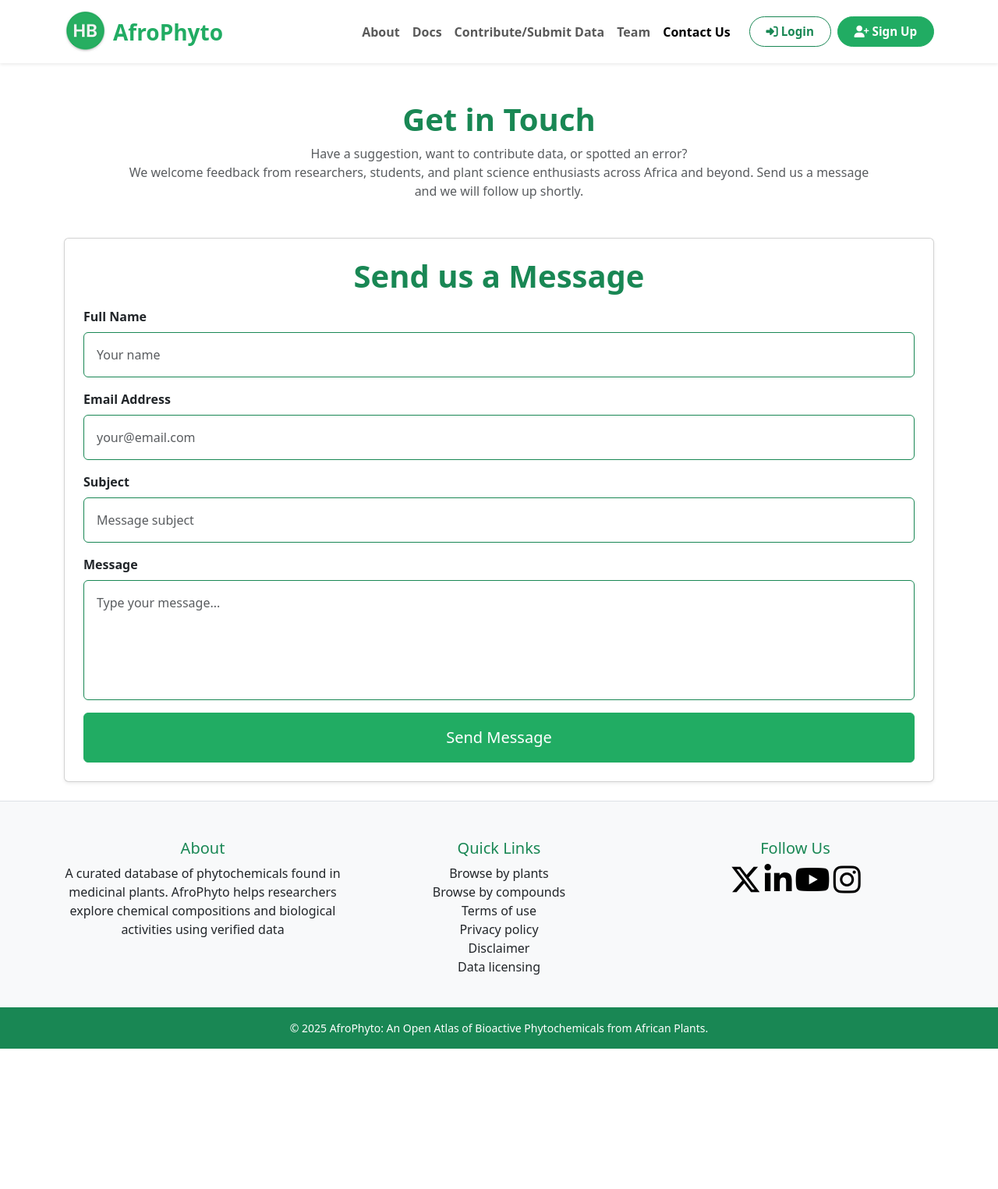
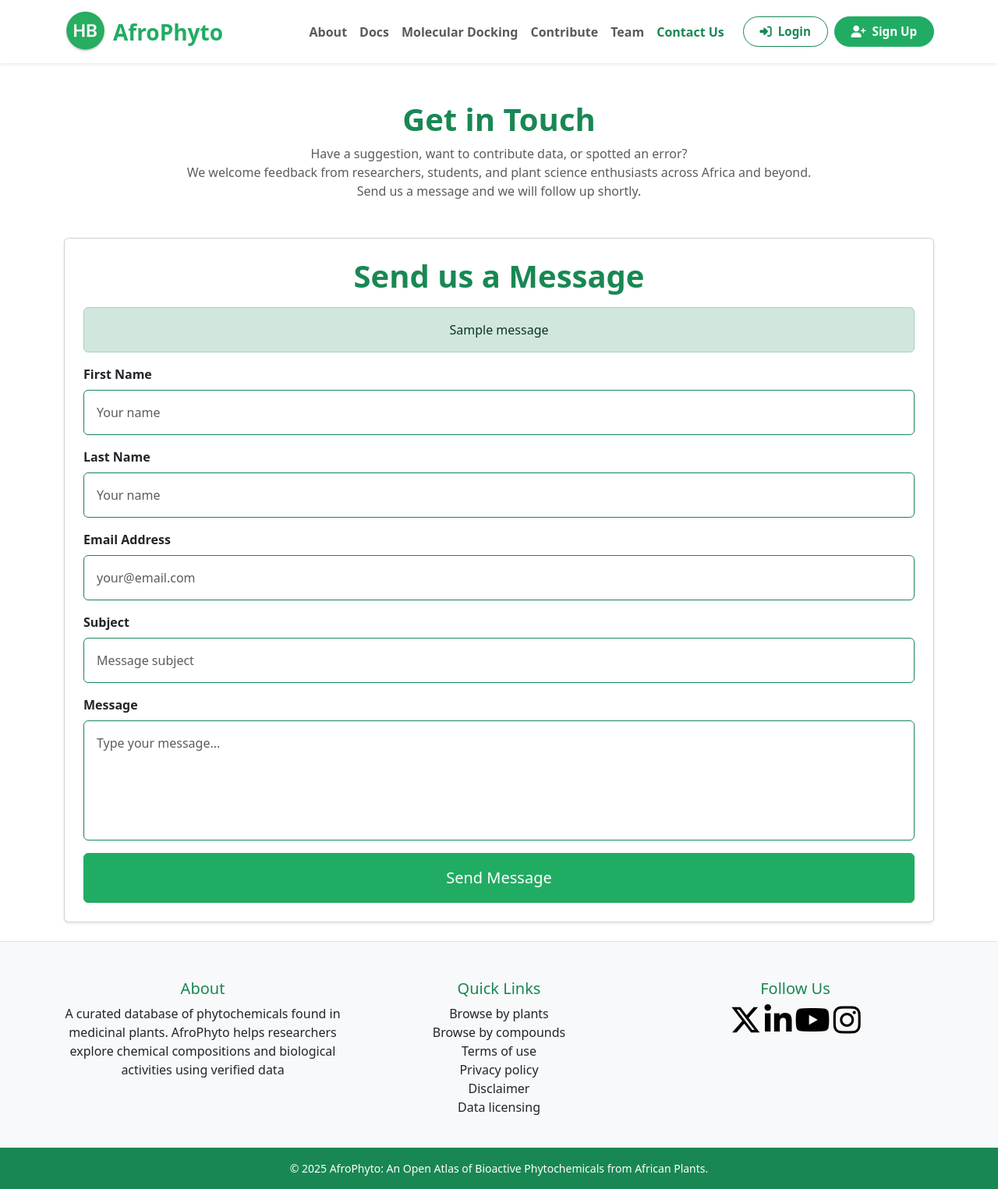
Before and after one commit to HackBio-Internship/afro-phyto--unilag, a Django app: template main/templates/contact.html in a window 1280 px wide. Shown: the whole page at 78% size. Before the commit the page ends 1345 px from the top, so only its background shows below. Run offline with Django 5.2, Linux system fonts and the light colour scheme; the template is opened without the code that fills it, so the values that code supplies are empty; tables that the repository leaves empty hold one stand-in row (values such as "Sample post"); one stand-in notice (Sample message) is shown; parts of the project's set-up code (start-up, migrations or seed data) failed here and were passed over; some libraries are stand-ins or nearby versions.

Commit message:
updated contact page

```diff
--- a/main/templates/contact.html
+++ b/main/templates/contact.html
@@ -12,7 +12,7 @@
 </head>
 <body>
 
-<!-- Header-->
+<!-- Header -->
 <header class="navbar navbar-expand-md sticky-top shadow-sm py-2 bg-white">
     <div class="container">
         <a class="navbar-brand d-flex align-items-center" href="{% url 'index' %}">
@@ -26,19 +26,35 @@
             <ul class="navbar-nav ms-auto align-items-center">
                 <li class="nav-item"><a class="nav-link fw-semibold" href="{% url 'about' %}">About</a></li>
                 <li class="nav-item"><a class="nav-link fw-semibold" href="{% url 'documentation' %}">Docs</a></li>
-                <li class="nav-item"><a class="nav-link fw-semibold" href="{% url 'contribute' %}">Contribute/Submit Data</a></li>
+                <li class="nav-item"><a class="nav-link fw-semibold" href="{% url 'docking_with_diffdock' %}">Molecular Docking</a></li>
+                <li class="nav-item"><a class="nav-link fw-semibold" href="{% url 'contribute' %}">Contribute</a></li>
                 <li class="nav-item"><a class="nav-link fw-semibold" href="{% url 'team' %}">Team</a></li>
-                <li class="nav-item"><a class="nav-link fw-semibold active" href="{% url 'contact' %}">Contact Us</a></li>
-                <li class="nav-item d-flex flex-column flex-md-row align-items-center gap-2 gap-md-2 ms-md-3 header-auth-buttons">
-                    <!-- Login Button -->
-                    <a href="{% url 'login' %}" class="btn btn-outline-success d-flex align-items-center gap-1" data-bs-toggle="tooltip" data-bs-placement="bottom" title="Already have an account? Login">
-                        <i class="fa-solid fa-right-to-bracket"></i> Login
-                    </a>
-                    <!-- Sign Up Button -->
-                    <a href="{% url 'signup' %}" class="btn btn-success d-flex align-items-center gap-1" data-bs-toggle="tooltip" data-bs-placement="bottom" title="Create a new account">
-                        <i class="fa-solid fa-user-plus"></i> Sign Up
-                    </a>
-                </li>
+                <li class="nav-item"><a class="nav-link fw-semibold text-success" href="{% url 'contact' %}">Contact Us</a></li>
+
+                {% if user.is_authenticated %}
+                    <li class="nav-item ms-md-3 d-flex flex-column flex-md-row gap-2 header-auth-buttons">
+                        <a href="{% url 'dashboard' %}" class="btn btn-outline-success d-flex align-items-center gap-2">
+                            <i class="fa-solid fa-gauge"></i> Dashboard
+                        </a>
+                        {% if is_manager %}
+                            <!--<a href="{% url 'review_contributions' %}" class="btn btn-warning d-flex align-items-center gap-2">
+                                <i class="fa-solid fa-check"></i> Review
+                            </a>-->
+                        {% endif %}
+                        <a href="{% url 'logout' %}" class="btn btn-danger d-flex align-items-center gap-2">
+                            <i class="fa-solid fa-right-from-bracket"></i> Logout
+                        </a>
+                    </li>
+                {% else %}
+                    <li class="nav-item ms-md-3 d-flex flex-column flex-md-row gap-2 header-auth-buttons">
+                        <a href="{% url 'login' %}" class="btn btn-outline-success d-flex align-items-center gap-2">
+                            <i class="fa-solid fa-right-to-bracket"></i> Login
+                        </a>
+                        <a href="{% url 'signup' %}" class="btn btn-success d-flex align-items-center gap-2">
+                            <i class="fa-solid fa-user-plus"></i> Sign Up
+                        </a>
+                    </li>
+                {% endif %}
             </ul>
         </nav>
     </div>
@@ -48,7 +64,7 @@
     <h4 class="fw-bold mb-2 text-success fs-1 pt-5">Get in Touch</h4>
     <p class="text-muted w-75 mx-auto">
         Have a suggestion, want to contribute data, or spotted an error? <br>
-        We welcome feedback from researchers, students, and plant science enthusiasts across Africa and beyond.
+        We welcome feedback from researchers, students, and plant science enthusiasts across Africa and beyond.<br>
         Send us a message and we will follow up shortly.
     </p>
 </div>
@@ -59,23 +75,52 @@
         <div class="col-md-10 col-lg-12">
             <div class="card shadow-sm p-4">
                 <h4 class="fw-bold mb-3 text-success text-center h4 fs-1">Send us a Message</h4>
+                {% if messages %}
+                <div class="alert-messages">
+                    {% for message in messages %}
+                        <div class="alert alert-{{ message.tags }} text-center">
+                            {{ message }}
+                        </div>
+                    {% endfor %}
+                </div>
+                {% endif %}
+
                 <form method="POST" action="{% url 'contact' %}">
                     {% csrf_token %}
                     <div class="mb-3">
-                        <label class="form-label fw-semibold" for="name">Full Name</label>
-                        <input type="text" class="form-control rounded-2 border-success p-3" id="name" name="name" placeholder="Your name" required>
+                        <label class="form-label fw-semibold" for="fname">First Name</label>
+                        <input type="text" class="form-control rounded-2 border-success p-3" id="fname" name="fname" placeholder="Your name" value="{{ form.fname.value|default:'' }}" required>
+                        {% if form.fname.errors %}
+                            <small class="text-danger">{{ form.fname.errors.0 }}</small>
+                        {% endif %}
+                    </div>
+                    <div class="mb-3">
+                        <label class="form-label fw-semibold" for="lname">Last Name</label>
+                        <input type="text" class="form-control rounded-2 border-success p-3" id="lname" name="lname" placeholder="Your name" value="{{ form.lname.value|default:'' }}" required>
+                        {% if form.lname.errors %}
+                            <small class="text-danger">{{ form.lname.errors.0 }}</small>
+                        {% endif %}
                     </div>
                     <div class="mb-3">
                         <label class="form-label fw-semibold" for="email">Email Address</label>
-                        <input type="email" class="form-control rounded-2 border-success p-3" id="email" name="email" placeholder="your@email.com" required>
+                        <input type="email" class="form-control rounded-2 border-success p-3" id="email" name="email" placeholder="your@email.com" value="{{ form.email.value|default:'' }}" required>
+                        {% if form.email.errors %}
+                            <small class="text-danger">{{ form.email.errors.0 }}</small>
+                        {% endif %}
                     </div>
                     <div class="mb-3">
                         <label class="form-label fw-semibold" for="subject">Subject</label>
-                        <input type="text" class="form-control rounded-2 border-success p-3" id="subject" name="subject" placeholder="Message subject" required>
+                        <input type="text" class="form-control rounded-2 border-success p-3" id="subject" name="subject" placeholder="Message subject" value="{{ form.subject.value|default:'' }}" required>
+                        {% if form.subject.errors %}
+                            <small class="text-danger">{{ form.subject.errors.0 }}</small>
+                        {% endif %}
                     </div>
                     <div class="mb-3">
                         <label class="form-label fw-semibold" for="message">Message</label>
-                        <textarea rows="5" class="form-control border-success rounded p-3" id="message" name="message" placeholder="Type your message..." required style="resize: none;"></textarea>
+                        <textarea rows="5" class="form-control border-success rounded p-3" id="message" name="message" placeholder="Type your message..." required style="resize: none;">{{ form.message.value|default:'' }}</textarea>
+                        {% if form.message.errors %}
+                            <small class="text-danger">{{ form.message.errors.0 }}</small>
+                        {% endif %}
                     </div>
                     <div class="text-center">
                         <button type="submit" class="btn btn-success w-100 py-3 fs-5 rounded">
```
